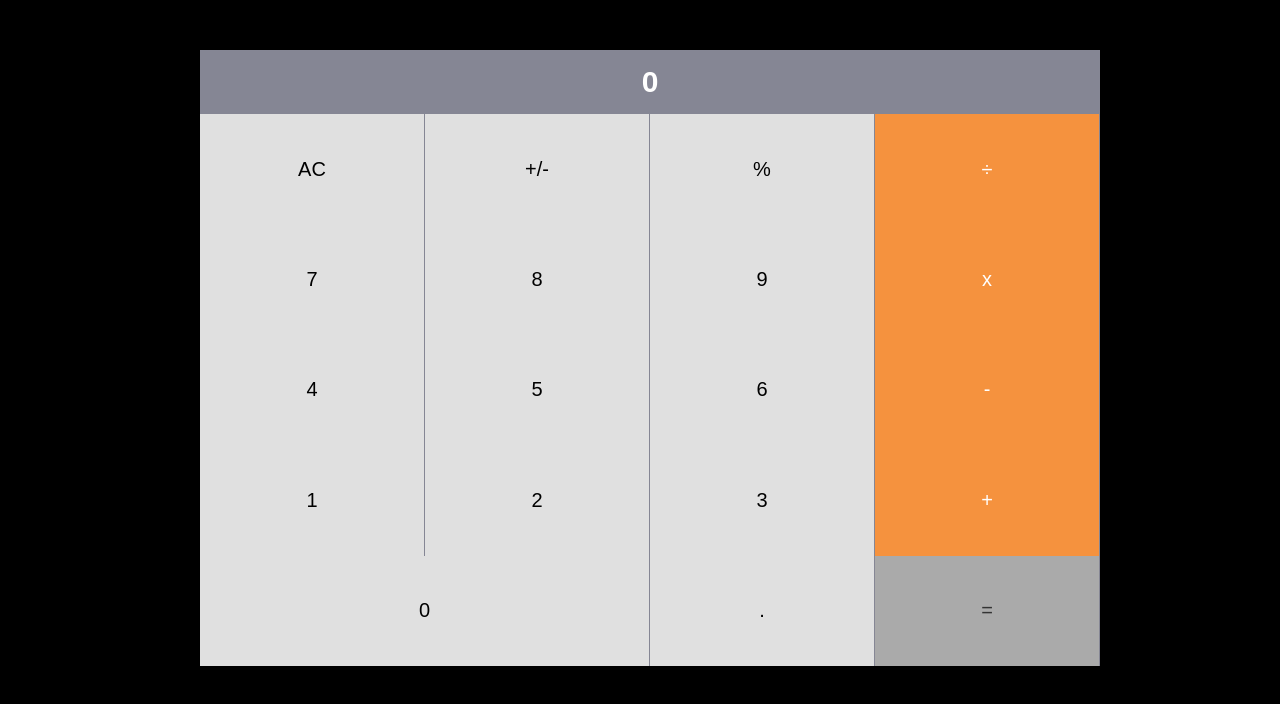
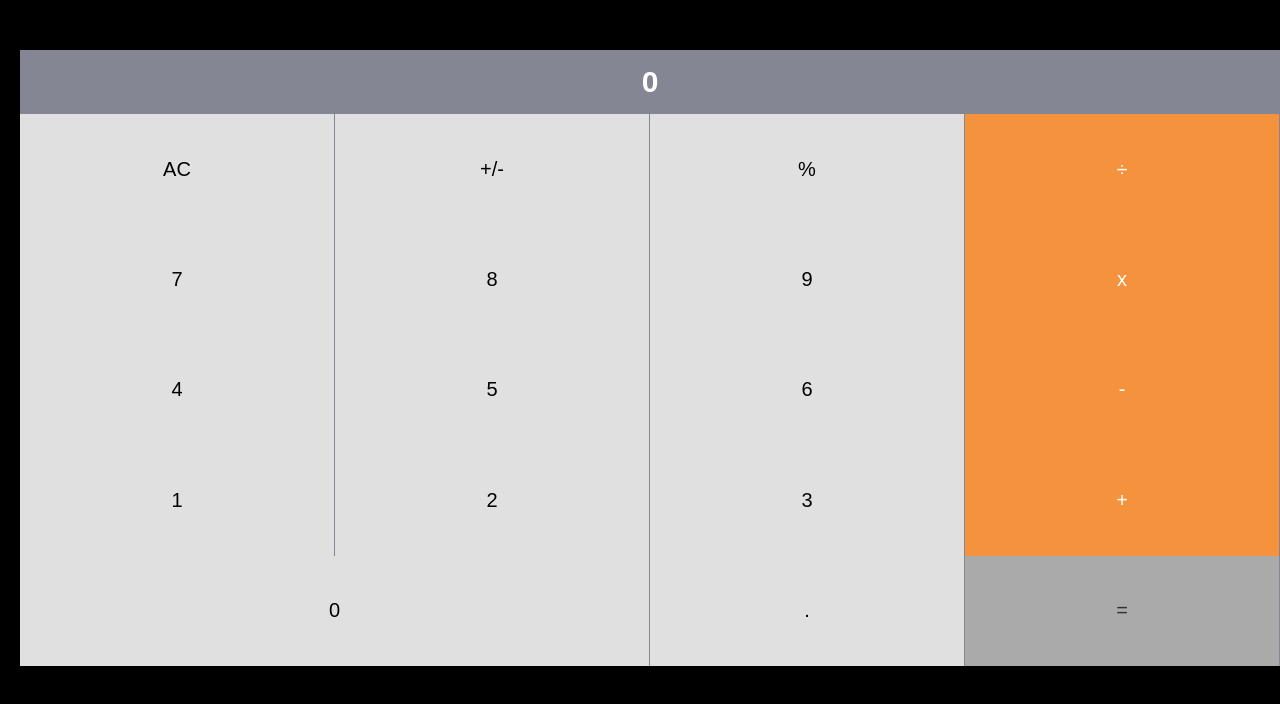
Before and after one commit to caballo1986/calculadora, a React app: page / in a window 1280 px wide. Built offline with nearby package versions, Linux system fonts and the light colour scheme.

Commit message:
mod padding App.css

```diff
--- a/src/Componentes/App.css
+++ b/src/Componentes/App.css
@@ -3,5 +3,5 @@
     flex-direction: column;
     flex-wrap: wrap;
     height: 77vh;
-    padding: 50px 200px;
+    padding: 50px 20px;
 }
```
